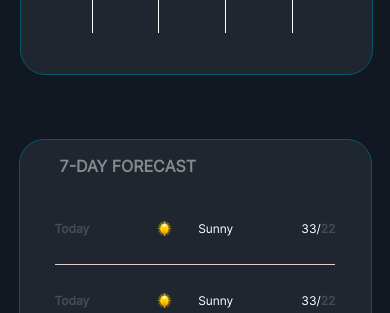
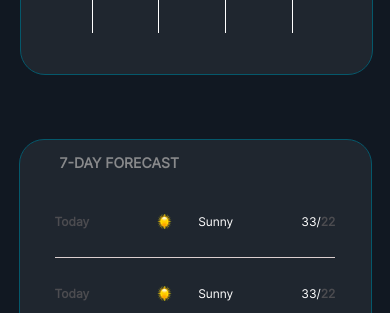
Before and after one commit to tidzi17/weather-app, a website: page index.html in a window 390 px wide. Shown: the part 531-844 px from the top of the page. Drawn offline with Linux system fonts and the light colour scheme.

Commit message:
resposible

```diff
--- a/src/css/styles.css
+++ b/src/css/styles.css
@@ -288,6 +288,9 @@
   .wrapper .content-container__aside-content {
     width: 100%;
   }
+  .wrapper .content-container__aside-content #heading {
+    font-size: 14px;
+  }
 }
 body {
   margin: 0;
--- a/src/scss/_styles.scss
+++ b/src/scss/_styles.scss
@@ -329,6 +329,9 @@
         }
         &__aside-content{
             width: 100%;
+            #heading{
+                font-size: 14px;
+            }
         }
     }
 }
```
